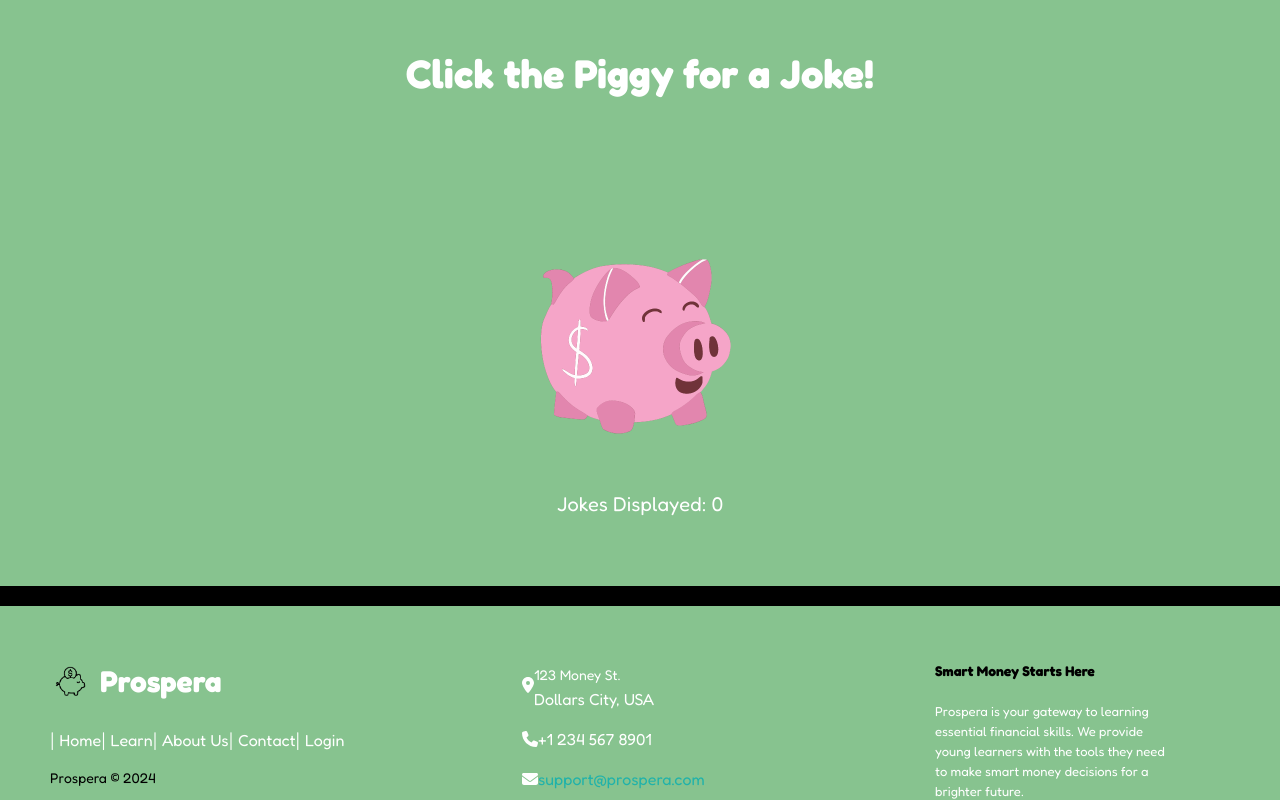
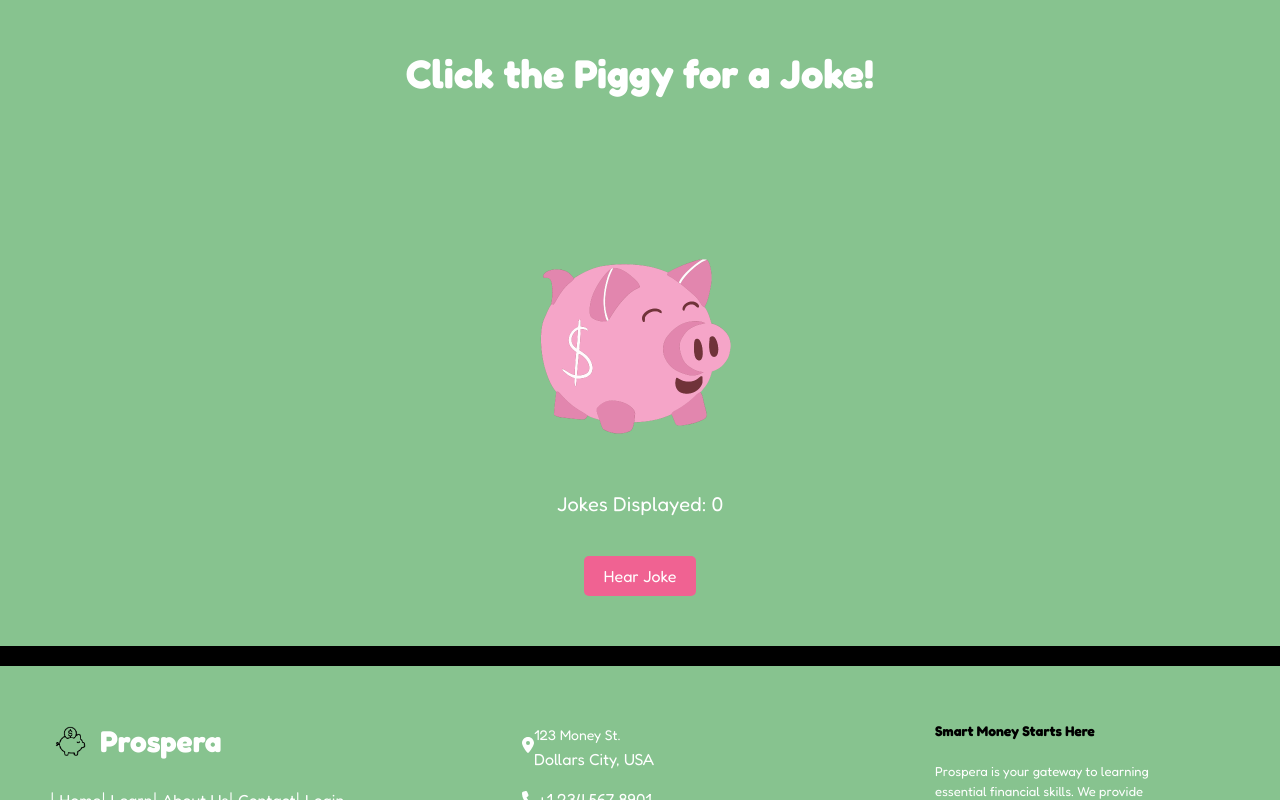
Before and after one commit to zt8media/Prospera, a React (Vite) app in the folder prospera/: page / in a window 1280 px wide. Shown: the part 2000-2800 px from the top of the page. Built offline with nearby package versions, Linux system fonts and the light colour scheme; a web font is replaced by a local one.

Commit message:
new-updates

```diff
--- a/prospera/src/components/NavBar.jsx
+++ b/prospera/src/components/NavBar.jsx
@@ -34,7 +34,10 @@ const Navbar = () => {
   return (
     <nav className="navbar">
       <div className="nav-logo-container">
-        <img src={logo} alt="Prospera Logo" className="nav-logo" />
+        {/* Wrap the logo image with a Link to navigate to the home page */}
+        <Link to="/" onClick={closeMobileMenu}>
+          <img src={logo} alt="Prospera Logo" className="nav-logo" />
+        </Link>
         <span className="nav-title">Prospera</span>
       </div>
       <ul className={`navlinks ${isMobile ? 'navlinks-mobile' : ''}`}>
--- a/prospera/src/components/PigJokes.jsx
+++ b/prospera/src/components/PigJokes.jsx
@@ -1,4 +1,4 @@
-import React, { useState } from 'react';
+import React, { useState, useRef, useEffect } from 'react';
 import axios from 'axios';
 import styled, { keyframes } from 'styled-components';
 import PigImage from '../media/1.png';
@@ -10,8 +10,8 @@ const PigJokesSection = styled.section`
   padding: 50px 0;
   text-align: center;
   margin-bottom: 0px;
-  border-top: 8px solid black; /* Add border to top */
-  border-bottom: 20px solid black; /* Add border to bottom */
+  border-top: 8px solid black;
+  border-bottom: 20px solid black;
 `;
 
 // Title for the Pig Jokes section
@@ -52,7 +52,7 @@ const PigImageStyled = styled.img`
 
 const ThoughtBubble = styled.div`
   position: absolute;
-  bottom: 300px; /* Raise the bubble higher */
+  top: -80px;
   left: 50%;
   transform: translateX(-50%);
   background-color: #f5f5f5;
@@ -82,17 +82,52 @@ const JokeCounter = styled.p`
   margin-top: 20px;
 `;
 
+const AudioButtonWrapper = styled.div`
+  margin-top: 20px;
+  display: flex;
+  align-items: center;
+  justify-content: center;
+`;
+
+const HearJokeButton = styled.button`
+  background-color: #f06292;
+  color: white;
+  border: none;
+  border-radius: 5px;
+  padding: 10px 20px;
+  font-family: 'Fredoka', sans-serif;
+  font-size: 16px;
+  cursor: pointer;
+
+  &:hover {
+    background-color: #ec407a;
+  }
+`;
+
 const PigJokes = () => {
   const [joke, setJoke] = useState('');
   const [showBubble, setShowBubble] = useState(false);
   const [jokeCount, setJokeCount] = useState(0);
   const [shouldBounce, setShouldBounce] = useState(false);
+  const audioRef = useRef(new Audio(ChaChingSound));
+  const [voices, setVoices] = useState([]);
+
+  // Fetch available voices
+  useEffect(() => {
+    const loadVoices = () => {
+      const availableVoices = window.speechSynthesis.getVoices();
+      setVoices(availableVoices);
+    };
+
+    window.speechSynthesis.onvoiceschanged = loadVoices;
+    loadVoices(); // Load voices on component mount
+  }, []);
 
   const fetchJoke = async () => {
     try {
       const response = await axios.get('https://official-joke-api.appspot.com/jokes/random');
       setJoke(response.data.setup + ' ' + response.data.punchline);
-      setJokeCount(jokeCount + 1); // Increment the joke counter
+      setJokeCount(jokeCount + 1);
     } catch (error) {
       setJoke('Failed to fetch a joke.');
     }
@@ -103,17 +138,30 @@ const PigJokes = () => {
     setShowBubble(true);
     setShouldBounce(true);
 
-    const audio = new Audio(ChaChingSound);
-    audio.currentTime = 0;
-    audio.play();
+    audioRef.current.currentTime = 0;
+    audioRef.current.play();
 
     setTimeout(() => {
-      audio.pause();
+      audioRef.current.pause();
     }, 2000);
 
     setTimeout(() => {
       setShouldBounce(false);
-    }, 1000); // Reset bounce after animation
+    }, 1000);
+  };
+
+  const speakJoke = () => {
+    if (joke) {
+      const speech = new SpeechSynthesisUtterance(joke);
+
+      // Select a specific voice (modify based on the desired voice)
+      const selectedVoice = voices.find(voice => voice.name === 'Google UK English Female');
+      if (selectedVoice) {
+        speech.voice = selectedVoice;
+      }
+
+      window.speechSynthesis.speak(speech);
+    }
   };
 
   return (
@@ -130,6 +178,9 @@ const PigJokes = () => {
           {joke}
         </ThoughtBubble>
         <JokeCounter>Jokes Displayed: {jokeCount}</JokeCounter>
+        <AudioButtonWrapper>
+          <HearJokeButton onClick={speakJoke}>Hear Joke</HearJokeButton>
+        </AudioButtonWrapper>
       </PigJokesWrapper>
     </PigJokesSection>
   );
--- a/prospera/src/pages/Learn.jsx
+++ b/prospera/src/pages/Learn.jsx
@@ -109,7 +109,7 @@ const facts = {
 const videoUrls = {
   'Saving Money': 'https://www.youtube.com/embed/v-mlEQ7KW5Q',
   'Investing': 'https://www.youtube.com/embed/6MsHNc7A_vY?si=PAv8oh6QuXMWKU6M',
-  'Budgeting': 'https://www.youtube.com/embed/CbhjhWleKGE',
+  'Budgeting': 'https://www.youtube.com/embed/WRcgRimBac8?si=WRrp-gV85xz5vGON',
   'Spending Wisely': 'https://www.youtube.com/embed/aRcXutXvfmM',
 };
 
```
